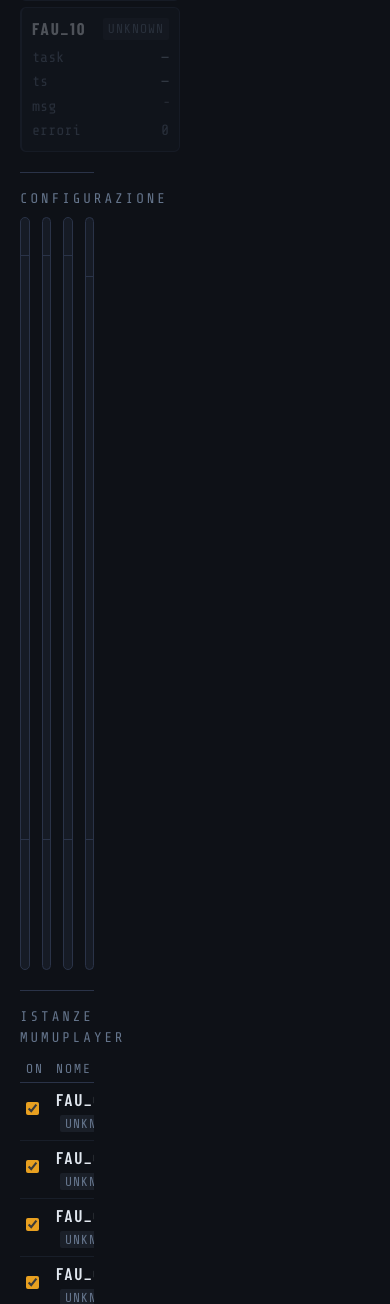
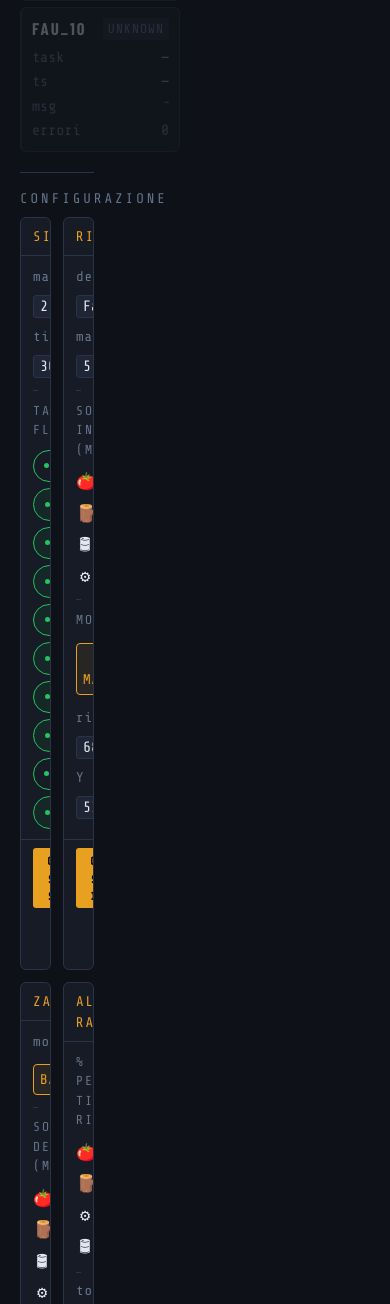
Before and after one commit to faustodba/doomsday-engine, a FastAPI app: page /ui in a window 390 px wide. Shown: the part 1859-3163 px from the top of the page. Run offline with FastAPI, Linux system fonts and the light colour scheme; some libraries are stand-ins or nearby versions; some web fonts are replaced.

Commit message:
ui: cfg4 responsive — 4 col ≥1400px, 2x2 altrimenti
Co-Authored-By: Claude Opus 4.7 (1M context) <noreply@anthropic.com>

```diff
--- a/dashboard/static/style.css
+++ b/dashboard/static/style.css
@@ -260,6 +260,9 @@ html, body {
 /* ── Config 3 colonne ────────────────────────────────────── */
 .cfg3 { display: grid; grid-template-columns: repeat(3, 1fr); gap: var(--gap); }
 .cfg4 { display: grid; grid-template-columns: repeat(4, 1fr); gap: var(--gap); }
+@media (max-width: 1400px) {
+  .cfg4 { grid-template-columns: repeat(2, 1fr); }
+}
 .col-box {
   background: var(--bg2); border: 0.5px solid var(--border);
   border-radius: var(--r); overflow: hidden; display: flex; flex-direction: column;
```
